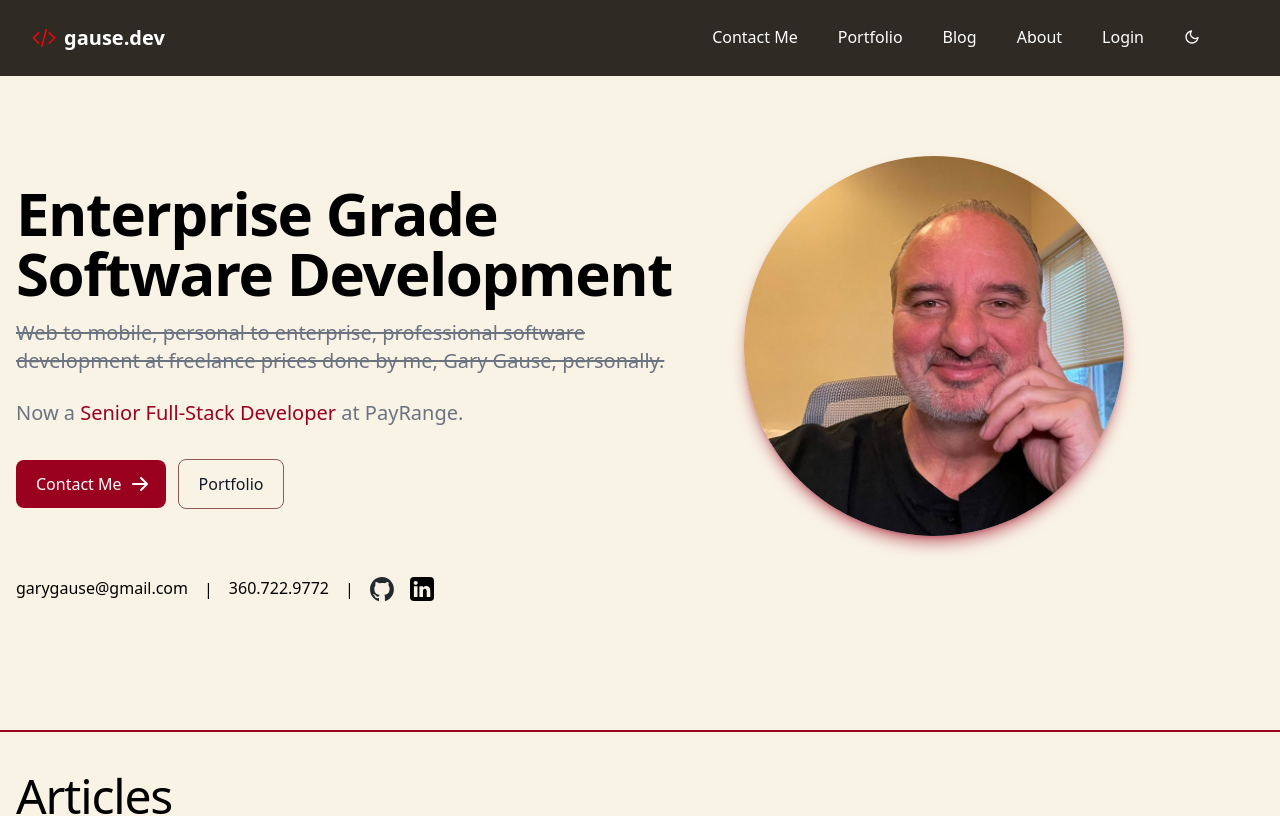
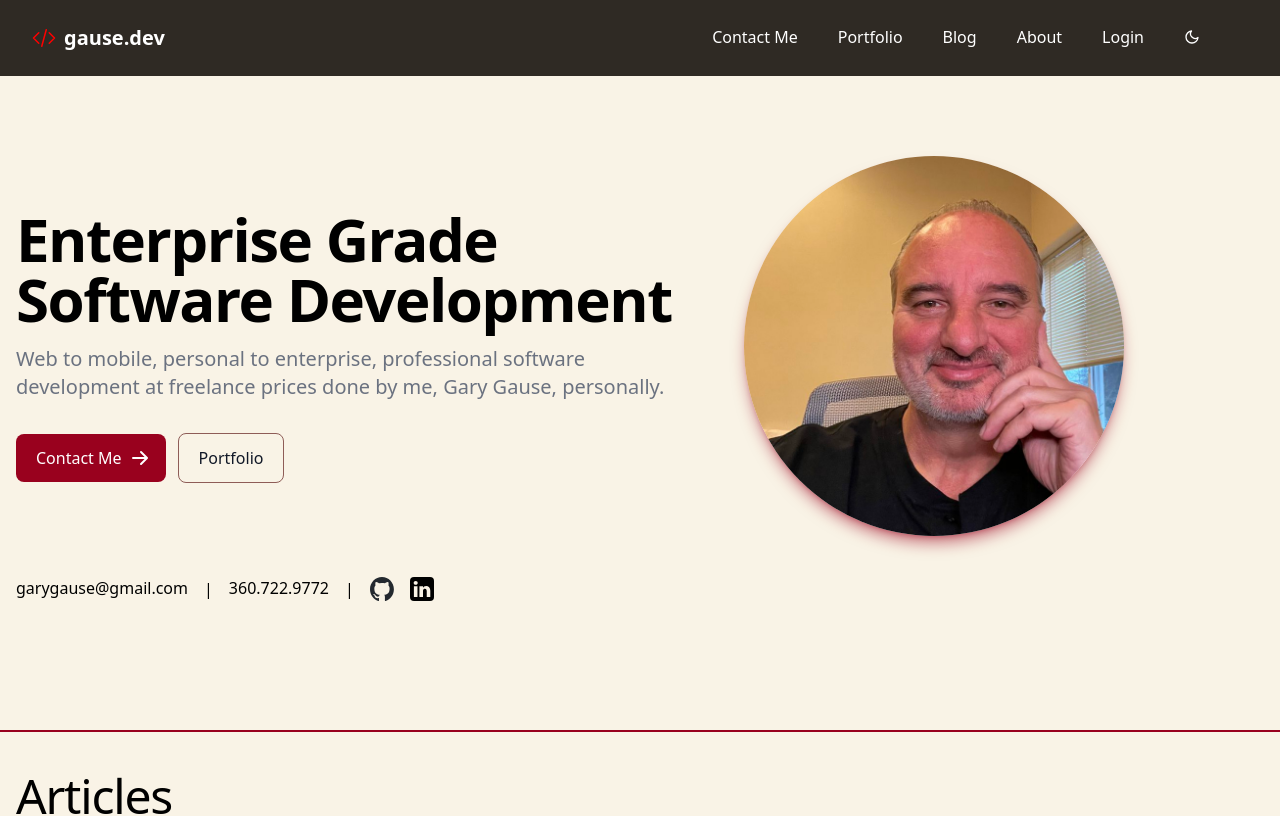
Before and after one commit to garygause/gause.dev, a Next.js app: page / in a window 1280 px wide. Shown: the top 816 px of the page. Built offline with nearby package versions, Linux system fonts and the light colour scheme; no server answers; the database is empty.

Commit message:
update home

```diff
--- a/app/components/ui/hero/hero.tsx
+++ b/app/components/ui/hero/hero.tsx
@@ -14,18 +14,8 @@ export function Hero() {
             Enterprise Grade Software Development
           </h1>
           <p className="max-w-2xl mb-6 font-light text-gray-500 lg:mb-8 md:text-lg lg:text-xl dark:text-gray-400">
-            <span className="line-through">
-              Web to mobile, personal to enterprise, professional software
-              development at freelance prices done by me, Gary Gause,
-              personally.
-            </span>
-            <span className="mt-6 block">
-              Now a{' '}
-              <span className="font-medium text-palette-red">
-                Senior Full-Stack Developer
-              </span>{' '}
-              at PayRange.
-            </span>
+            Web to mobile, personal to enterprise, professional software
+            development at freelance prices done by me, Gary Gause, personally.
           </p>
           <a
             href="/contact"
```
